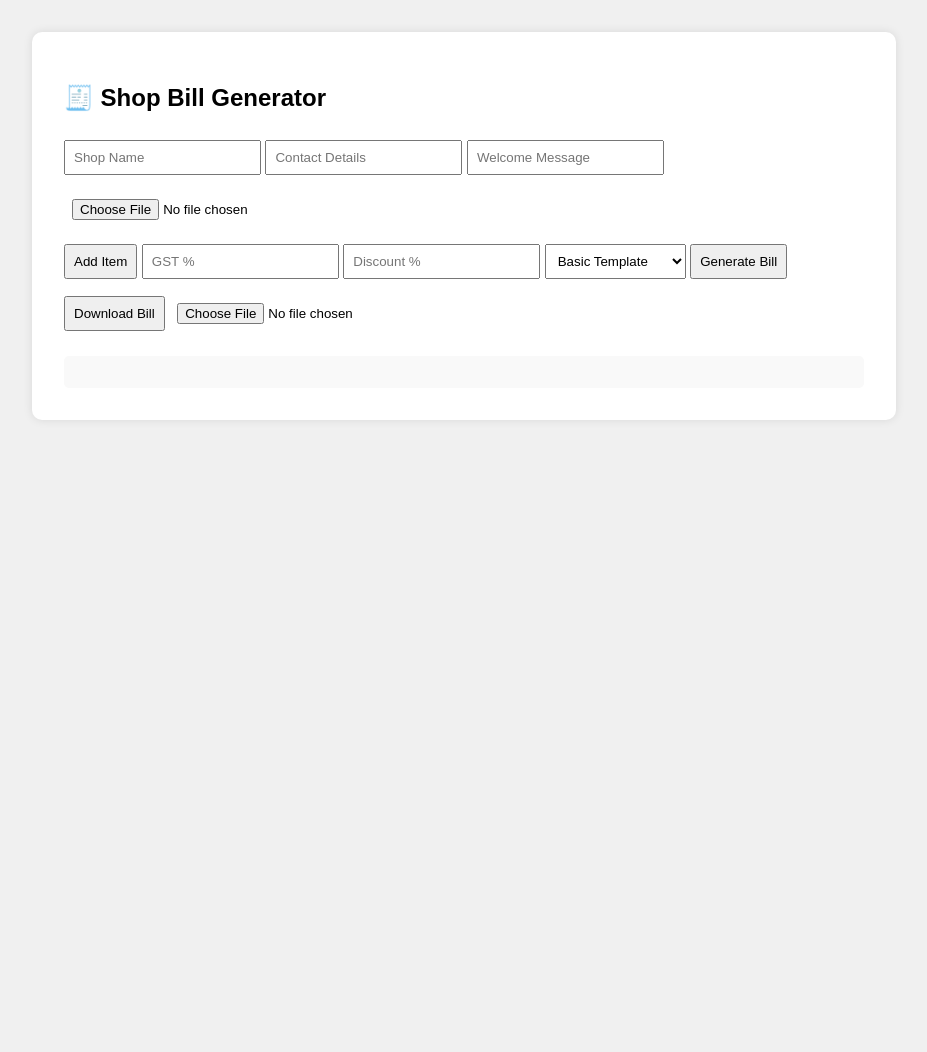
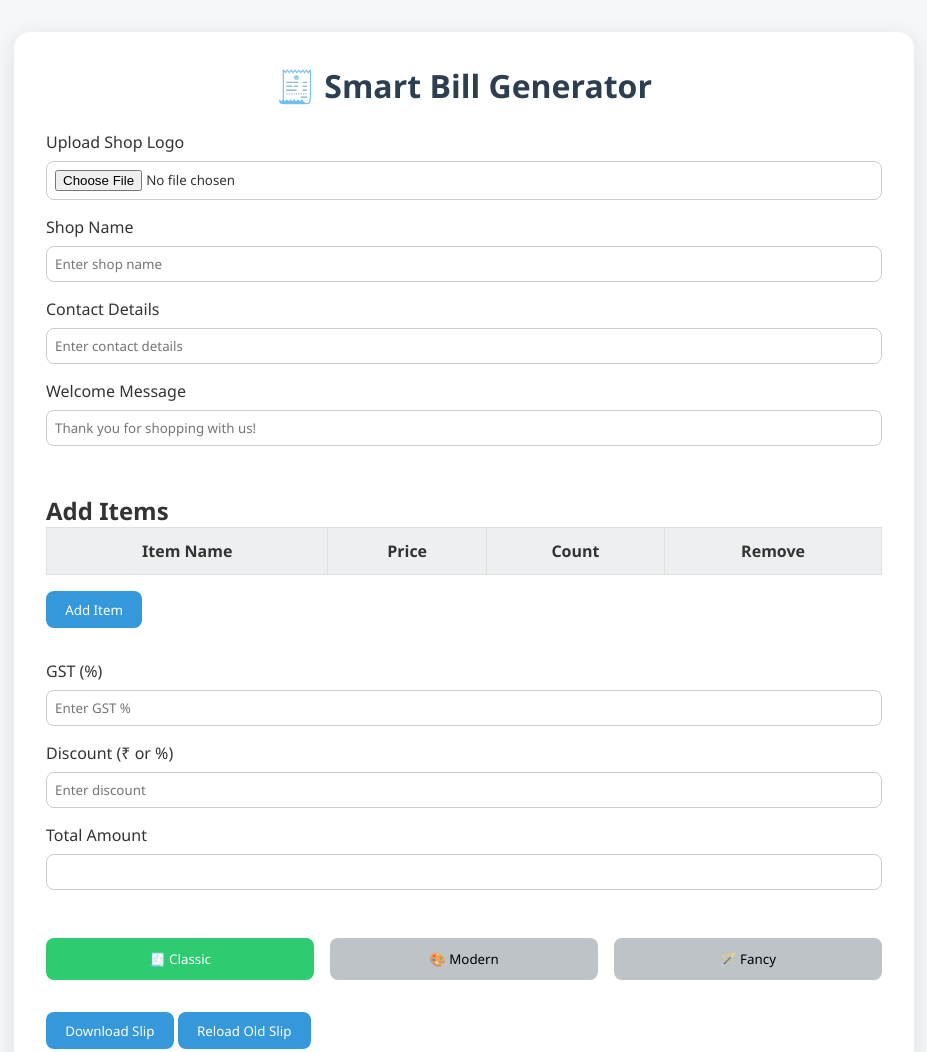
Before and after one commit to therockshivam/therockshivam.github.io, a plain HTML site: page tools/bill-generator-tool/index.html in a window 1280 px wide. Shown: the top 1052 px of the page, without its empty margins (176-1103 px from the left). Before the commit the page ends 800 px from the top, so only its background shows below. Drawn offline with Linux system fonts and the light colour scheme.

```diff
--- a/css/parent.css
+++ b/css/parent.css
@@ -13,6 +13,7 @@
     --label-color:#222;
     --card: #f2f2f2;
     --hover-color:violet;
+    --list-bg: antiquewhite;
 }
 
 
@@ -28,6 +29,7 @@
     --label-color:#fff;
     --h2-color: #e2e4f6;
     --hover-color:green;
+    --list-bg:  rgb(139, 139, 139);
 }
 
 
--- a/tools/bill-generator-tool/index.html
+++ b/tools/bill-generator-tool/index.html
@@ -1,138 +1,201 @@
 <!DOCTYPE html>
 <html lang="en">
+
 <head>
   <meta charset="UTF-8" />
   <meta name="viewport" content="width=device-width, initial-scale=1.0" />
-  <title>Shop Bill Generator</title>
+  <title>Shop Slip Generator</title>
   <style>
+    * {
+      box-sizing: border-box;
+      margin: 0;
+      padding: 0;
+      font-family: 'Segoe UI', sans-serif;
+    }
+
     body {
-      font-family: Arial, sans-serif;
-      margin: 2rem;
-      background-color: #f0f0f0;
+      background-color: #f5f7fa;
+      color: #333;
+      padding: 2rem;
     }
+
     .container {
-      max-width: 800px;
+      max-width: 900px;
       margin: auto;
-      background: white;
+      background: #fff;
       padding: 2rem;
-      border-radius: 10px;
-      box-shadow: 0 0 10px rgba(0,0,0,0.1);
+      border-radius: 1rem;
+      box-shadow: 0 5px 25px rgba(0, 0, 0, 0.1);
     }
-    input, button, select, textarea {
-      margin: 0.5rem 0;
+
+    h1 {
+      text-align: center;
+      margin-bottom: 1.5rem;
+      color: #2c3e50;
+    }
+
+    .section {
+      margin-bottom: 2rem;
+    }
+
+    input[type="text"],
+    input[type="number"],
+    input[type="file"] {
+      width: 100%;
       padding: 0.5rem;
-      /* width: 100%; */
+      border: 1px solid #ccc;
+      border-radius: 0.5rem;
+      margin-top: 0.5rem;
+      margin-bottom: 1rem;
     }
-    .item-row {
+
+    table {
+      width: 100%;
+      border-collapse: collapse;
+      margin-bottom: 1rem;
+    }
+
+    th, td {
+      padding: 0.75rem;
+      border: 1px solid #e1e1e1;
+      text-align: center;
+    }
+
+    th {
+      background-color: #ecf0f1;
+    }
+
+    .btn {
+      padding: 0.6rem 1.2rem;
+      background-color: #3498db;
+      color: white;
+      border: none;
+      border-radius: 0.5rem;
+      cursor: pointer;
+      transition: background-color 0.3s;
+    }
+
+    .btn:hover {
+      background-color: #2980b9;
+    }
+
+    .template-options {
       display: flex;
       gap: 1rem;
     }
-    .item-row input {
+
+    .template-btn {
       flex: 1;
+      padding: 0.75rem;
+      background-color: #bdc3c7;
+      border: none;
+      border-radius: 0.5rem;
+      cursor: pointer;
+      transition: background-color 0.3s;
     }
-    .bill-output {
-      white-space: pre-wrap;
-      background: #f9f9f9;
-      padding: 1rem;
-      border-radius: 5px;
-      margin-top: 1rem;
+
+    .template-btn.active {
+      background-color: #2ecc71;
+      color: white;
     }
   </style>
 </head>
+
 <body>
   <div class="container">
-    <h2>🧾 Shop Bill Generator</h2>
-    <input type="text" id="shopName" placeholder="Shop Name">
-    <input type="text" id="contact" placeholder="Contact Details">
-    <input type="text" id="welcome" placeholder="Welcome Message">
-    <input type="file" id="logo" accept="image/*">
+    <h1>🧾 Smart Bill Generator</h1>
 
-    <div id="items"></div>
-    <button onclick="addItem()">Add Item</button>
+    <div class="section">
+      <label for="shopLogo">Upload Shop Logo</label>
+      <input type="file" id="shopLogo">
 
-    <input type="number" id="gst" placeholder="GST %">
-    <input type="number" id="discount" placeholder="Discount %">
+      <label for="shopName">Shop Name</label>
+      <input type="text" id="shopName" placeholder="Enter shop name">
 
-    <select id="template">
-      <option value="basic">Basic Template</option>
-      <option value="modern">Modern Template</option>
-    </select>
+      <label for="shopContact">Contact Details</label>
+      <input type="text" id="shopContact" placeholder="Enter contact details">
 
-    <button onclick="generateBill()">Generate Bill</button>
-    <button onclick="downloadBill()">Download Bill</button>
-    <input type="file" id="uploadOld" onchange="uploadOldSlip()">
+      <label for="welcomeMessage">Welcome Message</label>
+      <input type="text" id="welcomeMessage" placeholder="Thank you for shopping with us!">
+    </div>
 
-    <div class="bill-output" id="billDisplay"></div>
+    <div class="section">
+      <h2>Add Items</h2>
+      <table id="itemsTable">
+        <thead>
+          <tr>
+            <th>Item Name</th>
+            <th>Price</th>
+            <th>Count</th>
+            <th>Remove</th>
+          </tr>
+        </thead>
+        <tbody></tbody>
+      </table>
+      <button class="btn" onclick="addItem()">Add Item</button>
+    </div>
+
+    <div class="section">
+      <label for="gst">GST (%)</label>
+      <input type="number" id="gst" placeholder="Enter GST %">
+
+      <label for="discount">Discount (₹ or %)</label>
+      <input type="text" id="discount" placeholder="Enter discount">
+
+      <label for="total">Total Amount</label>
+      <input type="text" id="total" readonly>
+    </div>
+
+    <div class="section template-options">
+      <button class="template-btn active">🧾 Classic</button>
+      <button class="template-btn">🎨 Modern</button>
+      <button class="template-btn">🪄 Fancy</button>
+    </div>
+
+    <div class="section">
+      <button class="btn">Download Slip</button>
+      <button class="btn">Reload Old Slip</button>
+    </div>
   </div>
 
   <script>
-    let items = [];
+    const tbody = document.querySelector("#itemsTable tbody");
 
-    function addItem(name = '', price = '', count = '') {
-      const itemDiv = document.createElement('div');
-      itemDiv.className = 'item-row';
-
-      itemDiv.innerHTML = `
-        <input placeholder="Item Name" value="${name}" onchange="this.setAttribute('data-name', this.value)" data-name="${name}" />
-        <input type="number" placeholder="Price" value="${price}" onchange="this.setAttribute('data-price', this.value)" data-price="${price}" />
-        <input type="number" placeholder="Count" value="${count}" onchange="this.setAttribute('data-count', this.value)" data-count="${count}" />
-        <button onclick="this.parentElement.remove()">❌</button>
+    function addItem() {
+      const row = document.createElement("tr");
+      row.innerHTML = `
+        <td><input type="text" placeholder="Item"></td>
+        <td><input type="number" placeholder="Price" onchange="updateTotal()"></td>
+        <td><input type="number" placeholder="Count" onchange="updateTotal()"></td>
+        <td><button onclick="this.closest('tr').remove(); updateTotal();">❌</button></td>
       `;
-
-      document.getElementById('items').appendChild(itemDiv);
+      tbody.appendChild(row);
     }
 
-    function generateBill() {
-      const shop = document.getElementById('shopName').value;
-      const contact = document.getElementById('contact').value;
-      const welcome = document.getElementById('welcome').value;
-      const gst = parseFloat(document.getElementById('gst').value || 0);
-      const discount = parseFloat(document.getElementById('discount').value || 0);
-      const template = document.getElementById('template').value;
-
+    function updateTotal() {
       let total = 0;
-      const billLines = [];
-      billLines.push(`${welcome}\n${shop}\n${contact}\n\nItems:`);
-
-      const itemDivs = document.querySelectorAll('#items .item-row');
-      itemDivs.forEach(div => {
-        const name = div.querySelector('input[placeholder="Item Name"]').getAttribute('data-name');
-        const price = parseFloat(div.querySelector('input[placeholder="Price"]').getAttribute('data-price'));
-        const count = parseInt(div.querySelector('input[placeholder="Count"]').getAttribute('data-count'));
-        const lineTotal = price * count;
-        total += lineTotal;
-        billLines.push(`${name} - ₹${price} x ${count} = ₹${lineTotal}`);
+      tbody.querySelectorAll("tr").forEach(row => {
+        const price = parseFloat(row.children[1].querySelector("input").value) || 0;
+        const count = parseInt(row.children[2].querySelector("input").value) || 0;
+        total += price * count;
       });
 
-      const gstAmount = total * (gst / 100);
-      const discountAmount = total * (discount / 100);
-      const grandTotal = total + gstAmount - discountAmount;
+      const gst = parseFloat(document.getElementById("gst").value) || 0;
+      const discount = document.getElementById("discount").value.trim();
 
-      billLines.push(`\nSubtotal: ₹${total.toFixed(2)}`);
-      billLines.push(`GST (${gst}%): ₹${gstAmount.toFixed(2)}`);
-      billLines.push(`Discount (${discount}%): -₹${discountAmount.toFixed(2)}`);
-      billLines.push(`\nTotal: ₹${grandTotal.toFixed(2)}`);
+      let gstAmount = (gst / 100) * total;
+      total += gstAmount;
 
-      document.getElementById('billDisplay').textContent = billLines.join('\n');
-    }
+      if (discount.endsWith("%")) {
+        const percent = parseFloat(discount);
+        total -= (percent / 100) * total;
+      } else if (!isNaN(parseFloat(discount))) {
+        total -= parseFloat(discount);
+      }
 
-    function downloadBill() {
-      const text = document.getElementById('billDisplay').textContent;
-      const blob = new Blob([text], { type: 'text/plain' });
-      const a = document.createElement('a');
-      a.href = URL.createObjectURL(blob);
-      a.download = 'bill.txt';
-      a.click();
-    }
-
-    function uploadOldSlip() {
-      const file = document.getElementById('uploadOld').files[0];
-      const reader = new FileReader();
-      reader.onload = function(e) {
-        document.getElementById('billDisplay').textContent = e.target.result;
-      }
-      reader.readAsText(file);
+      document.getElementById("total").value = `₹${total.toFixed(2)}`;
     }
   </script>
 </body>
+
 </html>
```
Also changed, not shown: tools/gammar-correction-system/index.html (+6 -56 lines), tools/gammar-correction-system/main.js (+21 -15 lines), tools/gammar-correction-system/style.css (+14 -3 lines).
